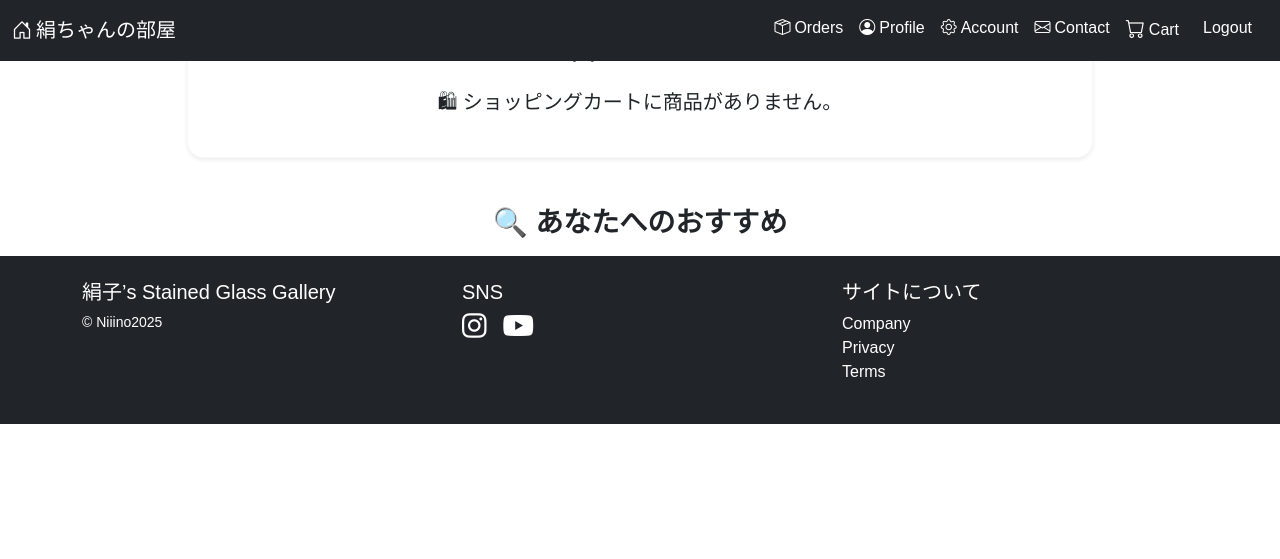
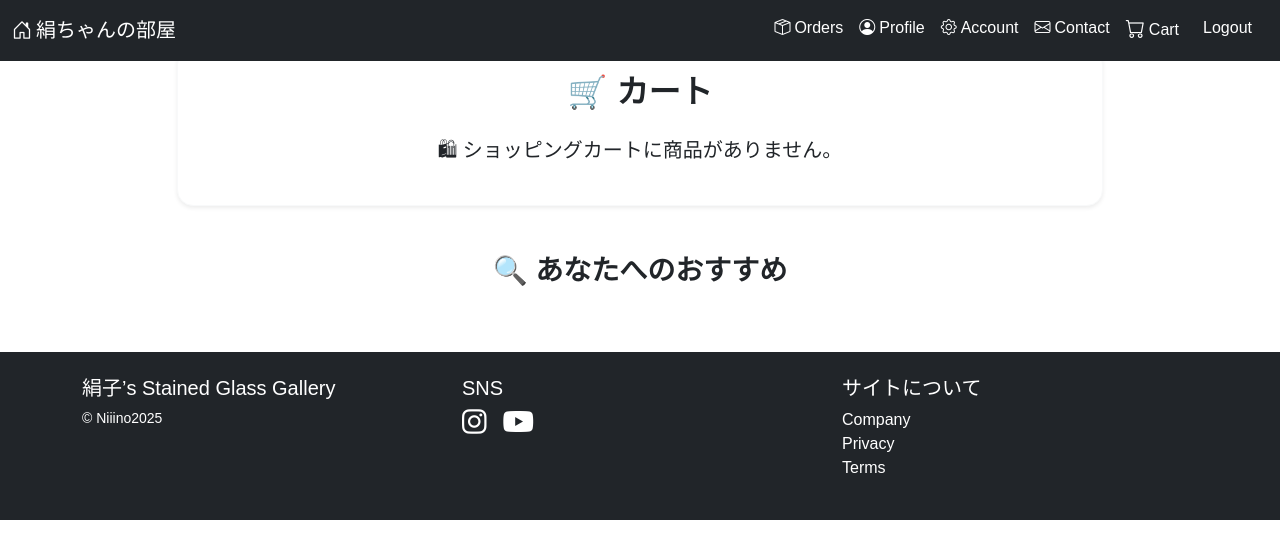
Before and after one commit to kentN1128/Kinuchan, a Django app: page /cart/ in a window 1280 px wide. Shown: the top 559 px of the page. Run offline with Django 5.2, Linux system fonts and the light colour scheme; the visitor is signed in with stand-in values (Sample User, id 1); data that the repository does not hold is empty; some libraries are stand-ins or nearby versions.

Commit message:
template

```diff
--- a/templates/pages/account.html
+++ b/templates/pages/account.html
@@ -2,7 +2,7 @@
 
 {% block main %}
 
-<div class="container mt-6 px-4">
+<div class="container my-5 px-4">
   <div class="row justify-content-center">
     <div class="col-12 col-md-8 col-lg-6">
 
--- a/templates/pages/cart.html
+++ b/templates/pages/cart.html
@@ -1,7 +1,7 @@
 {% extends 'base.html' %}
 
 {% block main %}
-<div class="container mt-6 px-4">
+<div class="container py-5">
   <div class="row justify-content-center">
     <div class="col-12 col-lg-10">
       <div class="card shadow-sm border-light rounded-4">
--- a/templates/pages/order.html
+++ b/templates/pages/order.html
@@ -2,7 +2,7 @@
 {% load humanize %}
 
 {% block main %}
-<div class="container mt-6 px-4">
+<div class="container my-5 px-3 px-md-4">
 
   <div class="row justify-content-center">
     <div class="col-12 col-lg-10">
--- a/templates/pages/orders.html
+++ b/templates/pages/orders.html
@@ -2,7 +2,7 @@
 {% load humanize %}
 
 {% block main %}
-<div class="container mt-6 px-4">
+<div class="container mt-5 px-4">
   <div class="row justify-content-center">
     <div class="col-12 col-lg-10">
 
```
